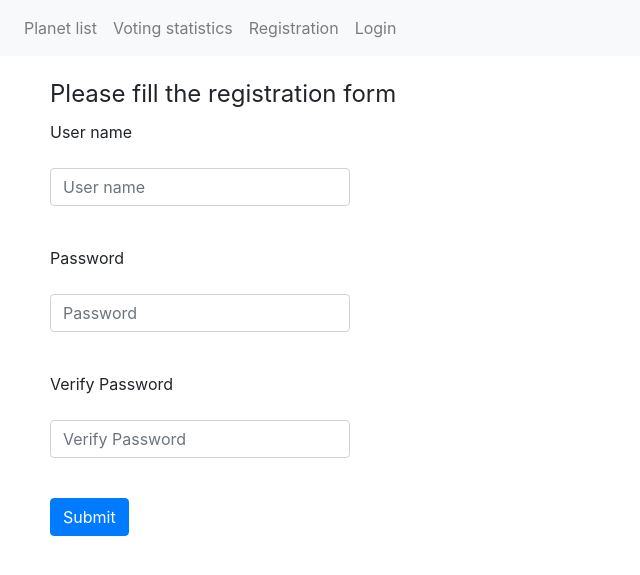
After one commit to AttilaMuller/wswp-5h-si-star-wars, a Flask app: page /registration in a window 1280 px wide. The commit adds this page. Shown: the top 575 px of the page, without its empty margins (0-640 px from the left). Run offline with Flask 2, Linux system fonts and the light colour scheme; some libraries are stand-ins or nearby versions.

Commit message:
added registration login logout

```diff
--- a/main.py
+++ b/main.py
@@ -1,11 +1,51 @@
-from flask import Flask, render_template
+from flask import Flask, render_template, request, session, redirect, url_for
+import data_manager
 
 app = Flask(__name__)
+app.secret_key = 'c3po'
 
 
 @app.route('/')
-def hello_world():
+def index():
     return render_template('index.html')
+
+
+@app.route('/registration', methods=['GET', 'POST'])
+def registration():
+    if request.method == 'POST':
+        user_name = request.form['user_name']
+        password = request.form['password']
+        verify_password = request.form['verify_password']
+        if password == verify_password:
+            pwd_hash = data_manager.hash_password(password)
+            data_manager.insert_new_user(user_name, pwd_hash)
+            return redirect(url_for('index'))
+    return render_template('registration_form.html')
+
+
+@app.route('/login', methods=['POST', 'GET'])
+def login_page():
+    if request.method == 'POST':
+        user_name = request.form['username']
+        user_info = data_manager.get_user_info_from_db(user_name)
+        wrong_data_help = None
+        if user_info is None:
+            return render_template('login.html', wrong_data_help=wrong_data_help)
+        if data_manager.verify_password(request.form['password'], user_info['password']):
+            session['username'] = user_info['username']
+            session['user_id'] = user_info['id']
+            return redirect(url_for('index', signed_in=user_info['username']))
+        else:
+            return render_template('login.html', wrong_data_help=wrong_data_help)
+    return render_template('login.html')
+
+
+@app.route('/logout')
+def logout():
+    session.pop('username', None)
+    session.pop('user_id', None)
+    return redirect(url_for('index'))
+
 
 
 if __name__ == '__main__':
--- a/static/js/ajax.js
+++ b/static/js/ajax.js
@@ -1,6 +1,16 @@
 
 // load table
-$( '#planets_table' ).hide();
+
+$( document ).ready(function() {
+    $( '#planets_table' ).hide();
+    //$.get("/session", function(data){
+     //   if(data!=null){
+    //        $('#signed-in').html( "Signed in as " + data );
+  // }
+
+//});
+});
+
 
 $.getJSON('https://swapi.co/api/planets/?page=1', function(data){
     dom.animateShip();
@@ -48,4 +58,5 @@ $( '#button_previous' ).click(function() {
       } else {
         alert("Reached minimum page number")
     }
+
 });
--- a/static/js/dom.js
+++ b/static/js/dom.js
@@ -7,9 +7,6 @@ let dom = {
         //dom.loadDataToModal();
 
     },
-
-    ///ShowResidentsTable: function(residents){
-     ////// },
 
     animateShip: function (){
         $("#ship").animate({right: "+=500", top: "-=200"}, 300);
--- a/static/style/main.css
+++ b/static/style/main.css
@@ -3,3 +3,7 @@
     padding-right: 50px;
     padding-top: 20px;
 }
+
+.form input {
+    width: 300px;
+}
--- a/templates/modal_list.html
+++ b/templates/modal_list.html
@@ -1,4 +1,4 @@
-<div class="modal fade" id="planet-modal">
+<div class="modal fade" id="planet-modal" data-backdrop="static" data-keyboard="false">
 <div class="modal-dialog modal-lg">
 <div class="modal-content">
 
@@ -6,9 +6,6 @@
 
     <div class="modal-header">
         <h5 class="modal-title" id="exampleModalLabel">Residents of</h5>
-        <button type="button" class="close" data-dismiss="modal">
-            <span>&times;</span>
-        </button>
     </div>
 
     <div class="modal-body">
--- a/templates/navbar.html
+++ b/templates/navbar.html
@@ -1,3 +1,29 @@
+  <head>
+    <meta charset="utf-8">
+    <meta name="viewport" content="width=device-width, initial-scale=1, shrink-to-fit=no">
+
+    <link rel="stylesheet" href="https://maxcdn.bootstrapcdn.com/bootstrap/4.0.0/css/bootstrap.min.css"
+          integrity="sha384-Gn5384xqQ1aoWXA+058RXPxPg6fy4IWvTNh0E263XmFcJlSAwiGgFAW/dAiS6JXm"
+          crossorigin="anonymous" defer>
+    <link rel="stylesheet" type="text/css" href="{{ url_for('static', filename='style/main.css') }}" defer>
+
+    <script src="https://ajax.googleapis.com/ajax/libs/jquery/3.3.1/jquery.min.js"></script>
+
+    <script src="https://cdnjs.cloudflare.com/ajax/libs/popper.js/1.12.9/umd/popper.min.js"
+            integrity="sha384-ApNbgh9B+Y1QKtv3Rn7W3mgPxhU9K/ScQsAP7hUibX39j7fakFPskvXusvfa0b4Q"
+            crossorigin="anonymous" defer></script>
+    <script src="https://maxcdn.bootstrapcdn.com/bootstrap/4.0.0/js/bootstrap.min.js"
+            integrity="sha384-JZR6Spejh4U02d8jOt6vLEHfe/JQGiRRSQQxSfFWpi1MquVdAyjUar5+76PVCmYl"
+            crossorigin="anonymous" defer></script>
+    <script src="{{ url_for('static', filename='js/util.js') }}" defer></script>
+    <script src="{{ url_for('static', filename='js/ajax.js') }}" defer></script>
+    <script src="{{ url_for('static', filename='js/dom.js') }}" defer></script>
+
+
+
+    <title>SWAPI</title>
+  </head>
+
 <div>
     <nav class="navbar navbar-expand-lg navbar-light bg-light">
       <button class="navbar-toggler" type="button" data-toggle="collapse" data-target="#navbarNav" aria-controls="navbarNav" aria-expanded="false" aria-label="Toggle navigation">
@@ -5,22 +31,28 @@
       </button>
       <div class="collapse navbar-collapse" id="navbarNav">
         <ul class="navbar-nav">
-          <li class="nav-item active">
-            <a class="nav-link" href="#">Planet list <span class="sr-only">(current)</span></a>
+          <li class="nav-item">
+            <a class="nav-link" href="/">Planet list </a>
           </li>
           <li class="nav-item">
-            <a class="nav-link" href="#">Voting statistics</a>
+            <a class="nav-link" href="">Voting statistics</a>
           </li>
           <li class="nav-item">
-            <a class="nav-link" href="#">Registration</a>
+            <a class="nav-link" href="/registration">Registration</a>
           </li>
           <li class="nav-item">
-            <a class="nav-link" href="#">Login</a>
+            <a class="nav-link" href="/login">Login</a>
           </li>
-          <li class="nav-item">
-            <a class="nav-link" href="#">Logout</a>
-          </li>
+            {% if session['username'] %}
+              <li class="nav-item">
+                <a class="nav-link" href="/logout">Logout</a>
+              </li>
+            {% endif %}
         </ul>
       </div>
+        {% if session['username'] %}
+            <h5 id="signed-in">Signed in as {{ session['username']}}</h5>
+        {% endif %}
     </nav>
+
 </div>
--- /dev/null
+++ b/templates/registration_form.html
@@ -0,0 +1,23 @@
+<!DOCTYPE html>
+<html lang="en">
+{% include 'navbar.html' %}
+<body>
+    <div class="form container-fluid">
+        <form method="post">
+        <fieldset id="fieldset">
+            <legend>Please fill the registration form</legend>
+            <p><label for="user_name">User name</label><br></p>
+            <input class="form-control" id="user_name" name="user_name" placeholder="User name" required ><br>
+            <p></p>
+            <p><label for="password">Password</label><br></p>
+            <input class="form-control" id="password" name="password" type="password" placeholder="Password" required><br>
+            <p></p>
+            <p><label for="verify_password">Verify Password</label><br></p>
+            <input class="form-control" id="verify_password" name="verify_password" type="password" placeholder="Verify Password" required><br>
+            <p></p>
+            <button class="btn btn-primary" type="submit">Submit</button>
+        </fieldset>
+        </form>
+    </div>
+</body>
+</html>
```
Also changed, not shown: data_manager.py (+32 -0 lines), database_common.py (added, +44 -0 lines), templates/index.html (+1 -26 lines), templates/login.html (added, +18 -0 lines).
